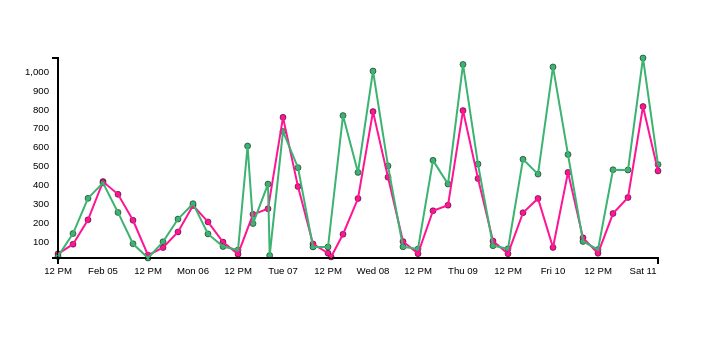
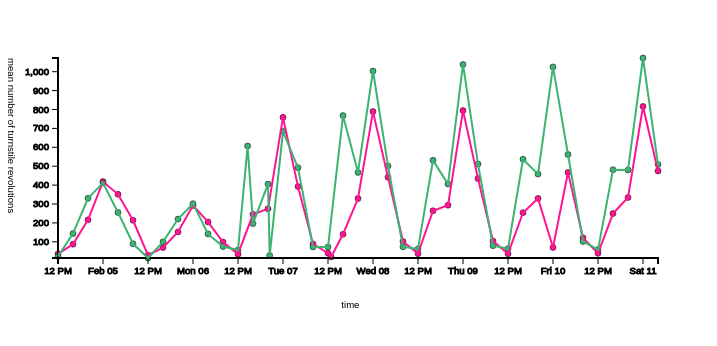
Before and after one commit to acuevas-15/d3js-examples, a plain HTML site: page exercizes/scatterplot_of_turnstyle_traffic/index.html in a window 1280 px wide. Shown: the whole page, without its empty margins (0-717 px from the left). Drawn offline with Linux system fonts and the light colour scheme.

Commit message:
finished turnstyle exercize

```diff
--- a/exercizes/scatterplot_of_turnstyle_traffic/index.html
+++ b/exercizes/scatterplot_of_turnstyle_traffic/index.html
@@ -15,7 +15,7 @@
 		stroke-width:2px;
       }
       .tick {
-        fill:none
+        fill:none;
 		stroke:black;
       }
       circle{
@@ -117,6 +117,10 @@
 		var line = d3.svg.line().x( function(d){return time_scale(d.time);})
 		  .y(function(d){return count_scale(d.count);});
 
+		//here we write the paths connection our data points
+		//each path is a single line, so we don't selectAll but
+		//rather we draw one line and map all our data to it using
+		//our line draw function, and providing the relevant data
 	    d3.select("svg")
 		  .append("path")
 		    .attr("d", line(data.times_square))
@@ -126,6 +130,20 @@
 		  .append("path")
 		    .attr("d", line(data.grand_central))
 			.attr("class", "grand_central");
+
+		//now lets polish up our axis labels
+		d3.select(".y.axis")
+		  .append("text")
+		  .text("mean number of turnstile revolutions")
+		  .attr("transform", "rotate(90, "+ margin + ", 0)")
+		  .attr("x", margin * 2)
+		  .attr("y", 100);
+
+		d3.select(".x.axis")
+		  .append("text")
+		  .text("time")
+		  .attr("x", width / 1.5 - 2 * margin)
+		  .attr("y", margin);
       }
 
     </script>
```
Also changed, not shown: 1 other file.
